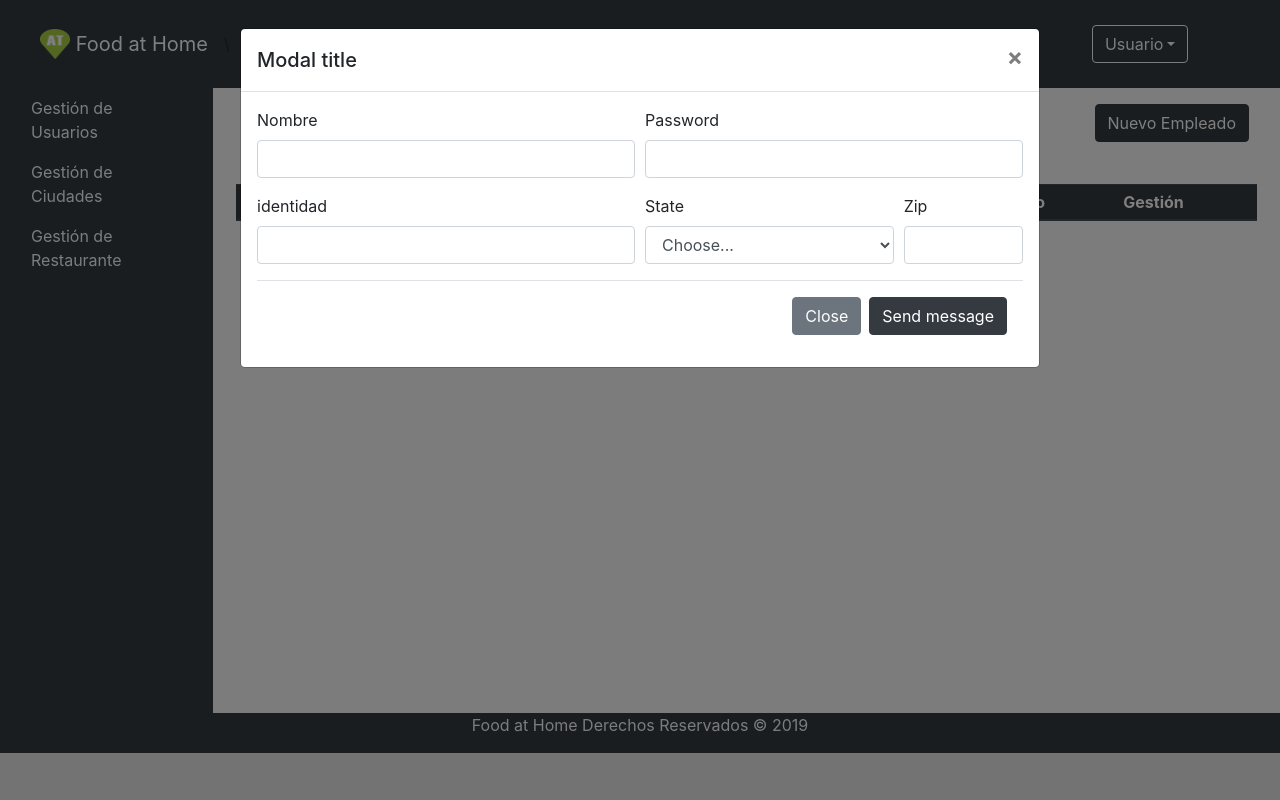
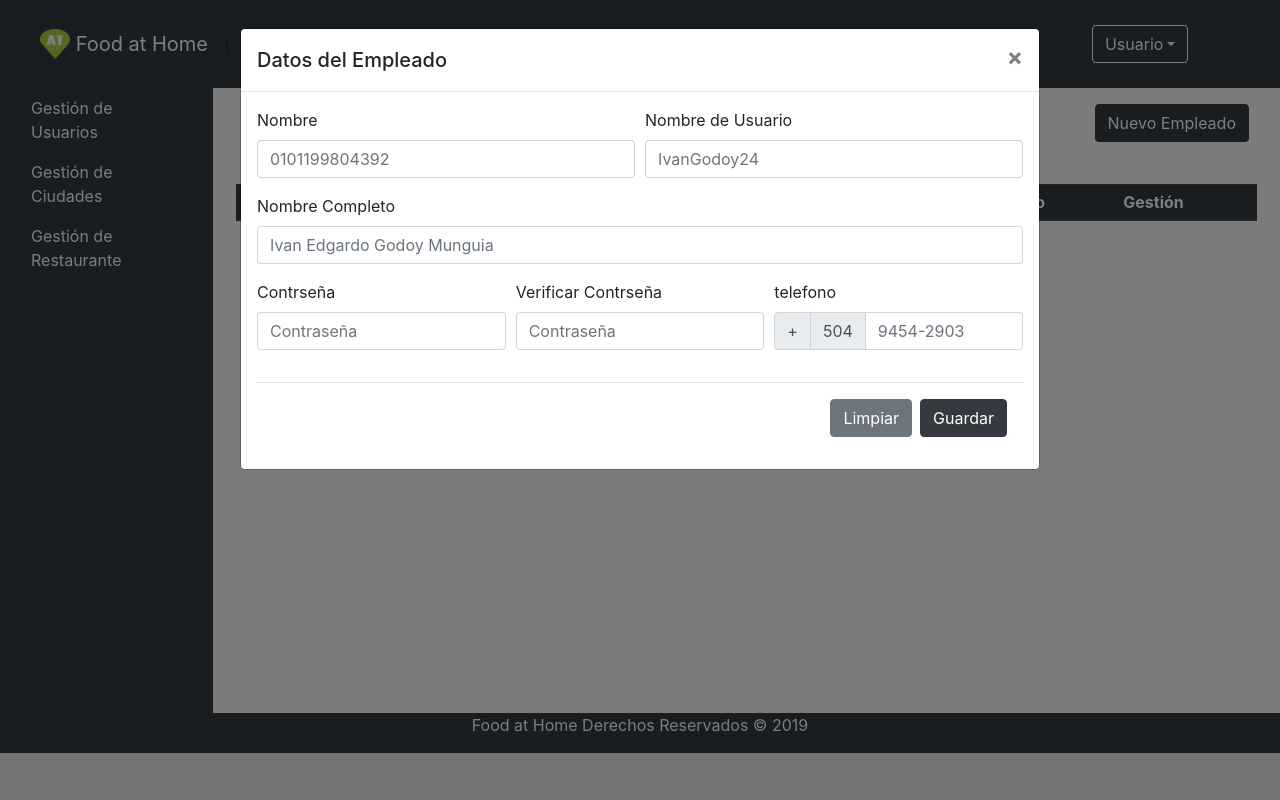
Before and after one commit to kebelandrade/project_food_at_home, a Django app: page /administrador/Empleado.html in a window 1280 px wide, after a click on "Nuevo Empleado". Run offline with Django 3.2, Linux system fonts and the light colour scheme; lists and menus that the app fills with data are empty; some libraries are stand-ins or nearby versions.

Commit message:
frontend cambio en el modal de empleado

```diff
--- a/food_at_home/food_at_home/templates/administrador/modals/modalNewEmpleado.html
+++ b/food_at_home/food_at_home/templates/administrador/modals/modalNewEmpleado.html
@@ -1,7 +1,7 @@
 <div class="modal-dialog modal-lg">
             <div class="modal-content">
                 <div class="modal-header">
-                    <h5 class="modal-title" id="exampleModalCenterTitle">Modal title</h5>
+                    <h5 class="modal-title" id="exampleModalCenterTitle">Datos del Empleado</h5>
                     <button type="button" class="close" data-dismiss="modal" aria-label="Close">
                     <span aria-hidden="true">&times;</span>
                     </button>
@@ -10,34 +10,41 @@
                             <form>
                                   <div class="form-row">
                                     <div class="form-group col-md-6">
-                                      <label>Nombre</label>
-                                      <input type="text" class="form-control" id="nombre">
+                                      <label for="inputIdentidad">Nombre</label>
+                                      <input type="text" class="form-control" id="inputIdentidad" placeholder="0101199804392">
                                     </div>
                                     <div class="form-group col-md-6">
-                                      <label for="inputPassword4">Password</label>
-                                      <input type="password" class="form-control" id="password">
+                                      <label for="inputUsuario">Nombre de Usuario</label>
+                                      <input type="text" class="form-control" id="inputUsuario" placeholder="IvanGodoy24">
                                     </div>
                                   </div>
-                                  <div class="form-row">
-                                    <div class="form-group col-md-6">
-                                      <label >identidad</label>
-                                      <input type="text" class="form-control" id="identidad">
-                                    </div>
-                                    <div class="form-group col-md-4">
-                                      <label for="inputState">State</label>
-                                      <select id="inputState" class="form-control">
-                                        <option selected>Choose...</option>
-                                        <option>...</option>
-                                      </select>
-                                    </div>
-                                    <div class="form-group col-md-2">
-                                      <label for="inputZip">Zip</label>
-                                      <input type="text" class="form-control" id="inputZip">
+                                  <div class="form-group">
+                                    <label for="inputAddress">Nombre Completo</label>
+                                    <input type="text" class="form-control" id="inputAddress" placeholder="Ivan Edgardo Godoy Munguia">
+                                  </div>
+                                <div class="form-row">
+                                  <div class="form-group col-md-4">
+                                    <label for="inputAddress">Contrseña</label>
+                                    <input type="password" class="form-control" id="inputAddress" placeholder="Contraseña">
+                                  </div>
+                                  <div class="form-group col-md-4">
+                                    <label for="inputAddress">Verificar Contrseña</label>
+                                    <input type="password" class="form-control" id="inputAddress" placeholder="Contraseña">
+                                  </div>
+                                  <div class="form-group col-md-4">
+                                    <label for="inputAddress2">telefono</label>
+                                    <div class="input-group mb-3">
+                                      <div class="input-group-prepend">
+                                        <span class="input-group-text">+</span>
+                                        <span class="input-group-text">504</span>
+                                      </div>
+                                      <input type="text" class="form-control" placeholder="9454-2903" aria-label="Dollar amount (with dot and two decimal places)">
                                     </div>
                                   </div>
+                                </div>
                                   <div class="modal-footer">
-                                        <button type="button" class="btn btn-secondary" data-dismiss="modal">Close</button>
-                                        <button type="button" class="btn btn-dark">Send message</button>
+                                        <button type="button" class="btn btn-secondary" data-dismiss="modal">Limpiar</button>
+                                        <button type="button" class="btn btn-dark">Guardar</button>
                                   </div>
                             </form>
                       </div>
```
